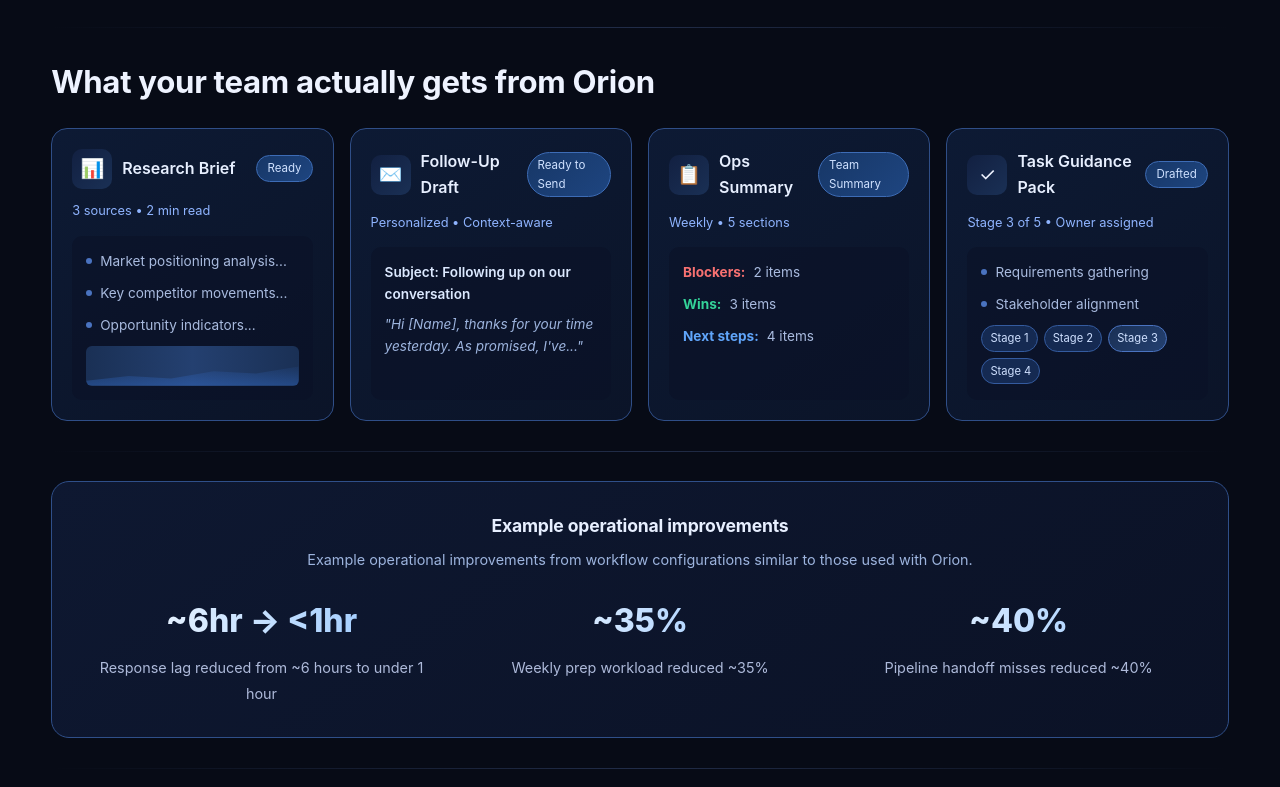
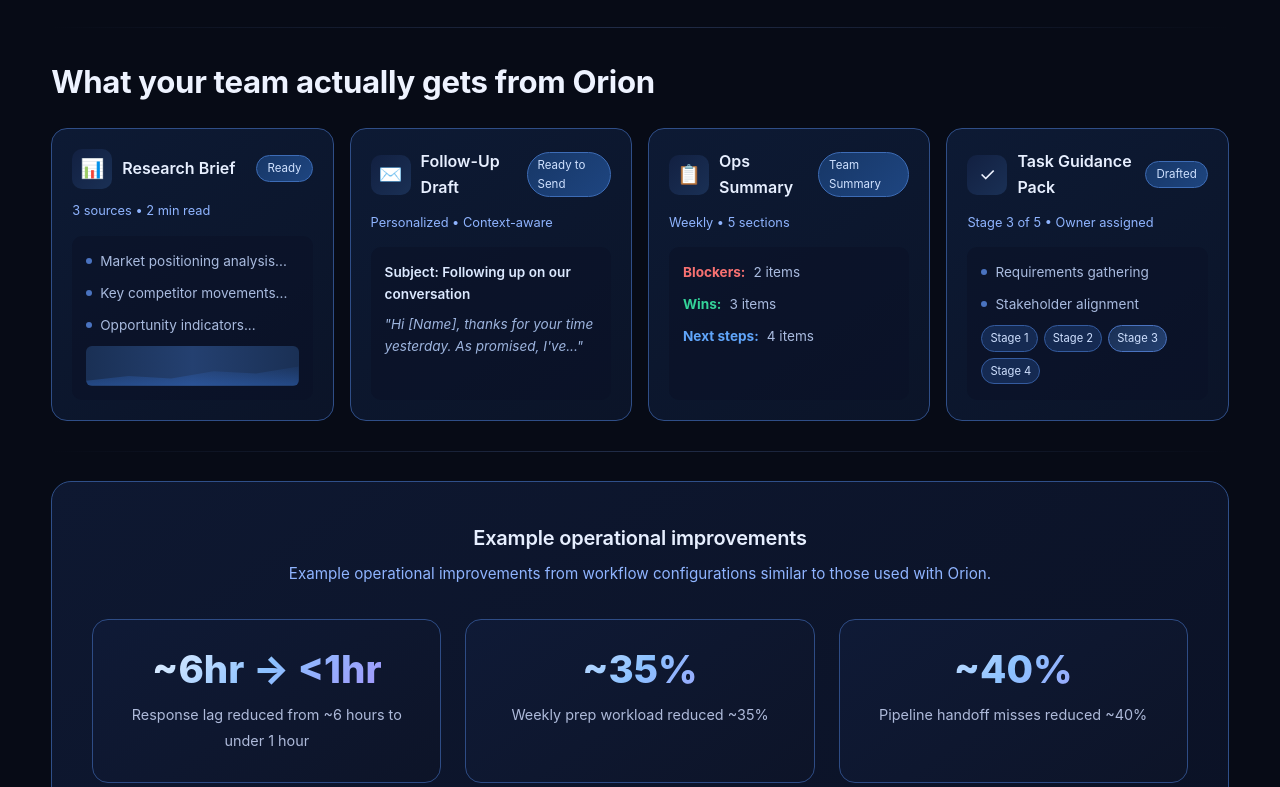
Before and after one commit to GalagaSolutions/GalagaSolutions.github.io, a plain HTML site: page index.html in a window 1280 px wide. Shown: the part 853-1640 px from the top of the page. Drawn offline with Linux system fonts and the light colour scheme.

Commit message:
WIP: Homepage CSS improvements - simplified animations, premium styling

```diff
--- a/assets/orin-theme.css
+++ b/assets/orin-theme.css
@@ -266,7 +266,7 @@
 
 .menuToggle span { display: block; line-height: 1; }
 
-/* ===== PRODUCT MOCKUP STYLES ===== */
+/* ===== PRODUCT MOCKUP STYLES - SIMPLIFIED CALM PREMIUM ===== */
 .productMockup {
   display: grid;
   grid-template-columns: 1fr 1.4fr 1fr;
@@ -345,7 +345,6 @@
   border-radius: 50%;
   background: #34d399;
   box-shadow: 0 0 0 4px rgba(52, 211, 153, 0.2);
-  animation: pulseGreen 2s ease-in-out infinite;
 }
 
 .flowLine {
@@ -353,24 +352,6 @@
   background: linear-gradient(90deg, #2e4c85, #4a73c0, #2e4c85);
   margin: 8px 0;
   border-radius: 1px;
-  position: relative;
-  overflow: hidden;
-}
-
-.flowLine::after {
-  content: '';
-  position: absolute;
-  top: 0;
-  left: -100%;
-  width: 100%;
-  height: 100%;
-  background: linear-gradient(90deg, transparent, rgba(124, 192, 255, 0.6), transparent);
-  animation: flowMove 2s linear infinite;
-}
-
-@keyframes flowMove {
-  0% { left: -100%; }
-  100% { left: 100%; }
 }
 
 .floatingChip {
@@ -385,7 +366,6 @@
   display: flex;
   align-items: center;
   gap: 6px;
-  animation: floatChip 6s ease-in-out infinite;
   z-index: 10;
 }
 
@@ -395,17 +375,12 @@
   filter: invert(1) brightness(1.2);
 }
 
-.floatingChip.slack { top: -15px; left: 10%; animation-delay: 0s; }
-.floatingChip.teams { top: 10%; right: -20px; animation-delay: 1s; }
-.floatingChip.telegram { bottom: 30%; right: -25px; animation-delay: 2s; }
-.floatingChip.crm { bottom: -10px; right: 20%; animation-delay: 3s; }
-.floatingChip.trello { bottom: 20%; left: -20px; animation-delay: 4s; }
-.floatingChip.email { top: 25%; left: -25px; animation-delay: 5s; }
-
-@keyframes floatChip {
-  0%, 100% { transform: translateY(0); }
-  50% { transform: translateY(-6px); }
-}
+.floatingChip.slack { top: -15px; left: 10%; }
+.floatingChip.teams { top: 10%; right: -20px; }
+.floatingChip.telegram { bottom: 30%; right: -25px; }
+.floatingChip.crm { bottom: -10px; right: 20%; }
+.floatingChip.trello { bottom: 20%; left: -20px; }
+.floatingChip.email { top: 25%; left: -25px; }
 
 .supportBadge {
   position: absolute;
@@ -433,17 +408,6 @@
   border-radius: 50%;
   background: white;
   box-shadow: 0 0 0 3px rgba(255, 255, 255, 0.3);
-  animation: pulseWhite 2s ease-in-out infinite;
-}
-
-@keyframes pulseWhite {
-  0%, 100% { box-shadow: 0 0 0 3px rgba(255, 255, 255, 0.3); }
-  50% { box-shadow: 0 0 0 6px rgba(255, 255, 255, 0.15); }
-}
-
-@keyframes pulseGreen {
-  0%, 100% { box-shadow: 0 0 0 4px rgba(52, 211, 153, 0.2); }
-  50% { box-shadow: 0 0 0 8px rgba(52, 211, 153, 0.1); }
 }
 
 /* ===== DELIVERABLE CARDS ===== */
@@ -585,55 +549,67 @@
   border-color: #4a73c0;
 }
 
-/* ===== PROOF STRIP ===== */
+/* ===== PROOF STRIP - PREMIUM METRIC CARDS ===== */
 .proofStrip {
   background: linear-gradient(145deg, #0e1831, #0b1226);
   border: 1px solid #2f4f89;
-  border-radius: 18px;
-  padding: 30px;
+  border-radius: 20px;
+  padding: 40px;
   text-align: center;
 }
 
 .proofStrip h3 {
-  font-size: 1.1rem;
+  font-size: 1.25rem;
   color: #e7efff;
   margin-bottom: 8px;
+  font-weight: 600;
 }
 
 .proofStrip .subtext {
-  font-size: 0.9rem;
-  color: #9db4de;
-  margin-bottom: 24px;
+  font-size: 0.95rem;
+  color: #8fb4ff;
+  margin-bottom: 32px;
 }
 
 .proofStats {
   display: grid;
   grid-template-columns: repeat(3, 1fr);
-  gap: 20px;
+  gap: 24px;
 }
 
 .proofStat {
-  text-align: center;
+  background: linear-gradient(145deg, #0f1a36, #0d1428);
+  border: 1px solid #2e4c85;
+  border-radius: 16px;
+  padding: 28px 20px;
+  transition: all 0.3s ease;
+}
+
+.proofStat:hover {
+  transform: translateY(-4px);
+  border-color: #4a73c0;
+  box-shadow: 0 12px 30px rgba(0, 0, 0, 0.25);
 }
 
 .proofStat .number {
-  font-size: 2rem;
+  font-size: 2.4rem;
   font-weight: 800;
-  background: linear-gradient(90deg, #ffffff, #8cc1ff);
+  background: linear-gradient(135deg, #ffffff 0%, #8cc1ff 50%, #a78bfa 100%);
   -webkit-background-clip: text;
   background-clip: text;
   color: transparent;
   display: block;
-  margin-bottom: 8px;
+  margin-bottom: 12px;
+  line-height: 1.1;
 }
 
 .proofStat .label {
   font-size: 0.9rem;
   color: #aebada;
-  line-height: 1.4;
+  line-height: 1.5;
 }
 
-/* ===== TRUST BAND ===== */
+/* ===== TRUST BAND - CLEAN TEXT-FOCUSED CARDS ===== */
 .trustBand {
   display: grid;
   grid-template-columns: repeat(4, 1fr);
@@ -643,8 +619,8 @@
 .trustCard {
   background: linear-gradient(145deg, #0d1a34, #0b1428);
   border: 1px solid #2f4e87;
-  border-radius: 14px;
-  padding: 20px;
+  border-radius: 16px;
+  padding: 24px 20px;
   text-align: center;
   transition: all 0.3s ease;
 }
@@ -656,26 +632,247 @@
 }
 
 .trustCard .icon {
-  width: 48px;
-  height: 48px;
+  width: 44px;
+  height: 44px;
   border-radius: 12px;
-  background: linear-gradient(135deg, #122041, #1a3055);
+  background: linear-gradient(135deg, #1a3055, #244070);
+  border: 1px solid #3d6cb6;
   display: flex;
   align-items: center;
   justify-content: center;
-  font-size: 1.5rem;
-  margin: 0 auto 12px;
+  margin: 0 auto 14px;
+}
+
+.trustCard .icon svg {
+  width: 22px;
+  height: 22px;
+  color: #8cc1ff;
 }
 
 .trustCard h4 {
   font-size: 0.95rem;
   color: #e7efff;
   margin: 0 0 8px;
+  font-weight: 600;
 }
 
 .trustCard p {
-  font-size: 0.8rem;
+  font-size: 0.82rem;
   color: #9db4de;
+  margin: 0;
+  line-height: 1.5;
+}
+
+/* ===== PRICING REASSURANCE BLOCK ===== */
+.pricingReassurance {
+  background: linear-gradient(145deg, #0e1831, #0b1226);
+  border: 1px solid #2f4f89;
+  border-radius: 20px;
+  padding: 40px;
+  margin-top: 30px;
+}
+
+.pricingReassurance .billingFlow {
+  text-align: center;
+  margin-bottom: 32px;
+}
+
+.pricingReassurance .billingFlow h3 {
+  font-size: 1.4rem;
+  color: #e7efff;
+  margin-bottom: 8px;
+  font-weight: 600;
+}
+
+.pricingReassurance .billingFlow p {
+  font-size: 1.1rem;
+  color: #8fb4ff;
+  margin: 0;
+}
+
+.pricingReassurance .billingFlow .priceHighlight {
+  background: linear-gradient(135deg, #ffffff 0%, #8cc1ff 100%);
+  -webkit-background-clip: text;
+  background-clip: text;
+  color: transparent;
+  font-weight: 700;
+}
+
+.pricingSteps {
+  display: grid;
+  grid-template-columns: repeat(4, 1fr);
+  gap: 16px;
+  margin-bottom: 32px;
+}
+
+.pricingStep {
+  background: linear-gradient(145deg, #0f1a36, #0d1428);
+  border: 1px solid #2e4c85;
+  border-radius: 14px;
+  padding: 20px;
+  text-align: left;
+  transition: all 0.3s ease;
+}
+
+.pricingStep:hover {
+  transform: translateY(-3px);
+  border-color: #4a73c0;
+}
+
+.pricingStep .stepNum {
+  width: 28px;
+  height: 28px;
+  border-radius: 50%;
+  background: linear-gradient(135deg, #1a3055, #244070);
+  border: 1px solid #3d6cb6;
+  color: #8cc1ff;
+  font-size: 0.85rem;
+  font-weight: 700;
+  display: flex;
+  align-items: center;
+  justify-content: center;
+  margin-bottom: 12px;
+}
+
+.pricingStep h4 {
+  font-size: 0.95rem;
+  color: #e7efff;
+  margin: 0 0 6px;
+  font-weight: 600;
+}
+
+.pricingStep p {
+  font-size: 0.85rem;
+  color: #9db4de;
+  margin: 0;
+  line-height: 1.5;
+}
+
+.decisionHelper {
+  background: linear-gradient(145deg, #0f1a36, #0d1428);
+  border: 1px solid #2e4c85;
+  border-radius: 14px;
+  padding: 20px 24px;
+  margin-bottom: 24px;
+}
+
+.decisionHelper p {
+  font-size: 0.95rem;
+  color: #aebada;
+  margin: 0;
+  text-align: center;
+}
+
+.decisionHelper strong {
+  color: #e7efff;
+}
+
+.ctaClarify {
+  display: flex;
+  justify-content: center;
+  gap: 16px;
+  flex-wrap: wrap;
+}
+
+.ctaClarify .btn {
+  min-width: 200px;
+  padding: 12px 24px;
+}
+
+/* ===== VALUE CARDS - WHY TEAMS CHOOSE ===== */
+.valueCard {
+  background: linear-gradient(145deg, #0d1a34, #0b1428);
+  border: 1px solid #2f4e87;
+  border-radius: 16px;
+  padding: 28px;
+  transition: all 0.3s ease;
+}
+
+.valueCard:hover {
+  transform: translateY(-4px);
+  border-color: #4a73c0;
+  box-shadow: 0 12px 30px rgba(0, 0, 0, 0.25);
+}
+
+.valueCard h3 {
+  font-size: 1.1rem;
+  color: #e7efff;
+  margin-bottom: 12px;
+  font-weight: 600;
+}
+
+.valueCard .primaryText {
+  font-size: 0.95rem;
+  color: #aebada;
+  margin-bottom: 12px;
+  line-height: 1.6;
+}
+
+.valueCard .secondaryText {
+  font-size: 0.85rem;
+  color: #8fb4ff;
+  font-style: italic;
+  margin: 0;
+}
+
+/* ===== INDUSTRY CARDS - PROBLEM/SOLUTION/OUTCOME ===== */
+.industryCard {
+  background: linear-gradient(145deg, #0d1a34, #0b1428);
+  border: 1px solid #2f4e87;
+  border-radius: 16px;
+  padding: 24px;
+  transition: all 0.3s ease;
+}
+
+.industryCard:hover {
+  transform: translateY(-4px);
+  border-color: #4a73c0;
+  box-shadow: 0 12px 30px rgba(0, 0, 0, 0.25);
+}
+
+.industryCard h3 {
+  font-size: 1.05rem;
+  color: #e7efff;
+  margin-bottom: 16px;
+  font-weight: 600;
+}
+
+.industryCard .problem,
+.industryCard .solution,
+.industryCard .outcome {
+  margin-bottom: 12px;
+}
+
+.industryCard .problem:last-child,
+.industryCard .solution:last-child,
+.industryCard .outcome:last-child {
+  margin-bottom: 0;
+}
+
+.industryCard .label {
+  font-size: 0.7rem;
+  text-transform: uppercase;
+  letter-spacing: 0.08em;
+  font-weight: 700;
+  margin-bottom: 4px;
+}
+
+.industryCard .problem .label {
+  color: #f87171;
+}
+
+.industryCard .solution .label {
+  color: #60a5fa;
+}
+
+.industryCard .outcome .label {
+  color: #34d399;
+}
+
+.industryCard .text {
+  font-size: 0.88rem;
+  color: #aebada;
+  line-height: 1.5;
   margin: 0;
 }
 
@@ -752,7 +949,7 @@
   }
 
   .proofStat .number {
-    font-size: 1.6rem;
+    font-size: 1.8rem;
   }
 
   /* Mobile trust band */
@@ -762,18 +959,40 @@
   }
 
   .trustCard {
-    padding: 16px;
+    padding: 18px;
   }
 
   .trustCard .icon {
-    width: 40px;
-    height: 40px;
-    font-size: 1.2rem;
+    width: 36px;
+    height: 36px;
+  }
+
+  .trustCard .icon svg {
+    width: 18px;
+    height: 18px;
+  }
+
+  /* Mobile pricing steps */
+  .pricingSteps {
+    grid-template-columns: repeat(2, 1fr);
+  }
+
+  .pricingReassurance {
+    padding: 24px;
   }
 }
 
-@media (max-width: 480px) {
+@media (max-width: 640px) {
   .trustBand {
     grid-template-columns: 1fr;
   }
+
+  .pricingSteps {
+    grid-template-columns: 1fr;
+  }
+
+  .ctaClarify .btn {
+    width: 100%;
+    max-width: 320px;
+  }
 }
```
